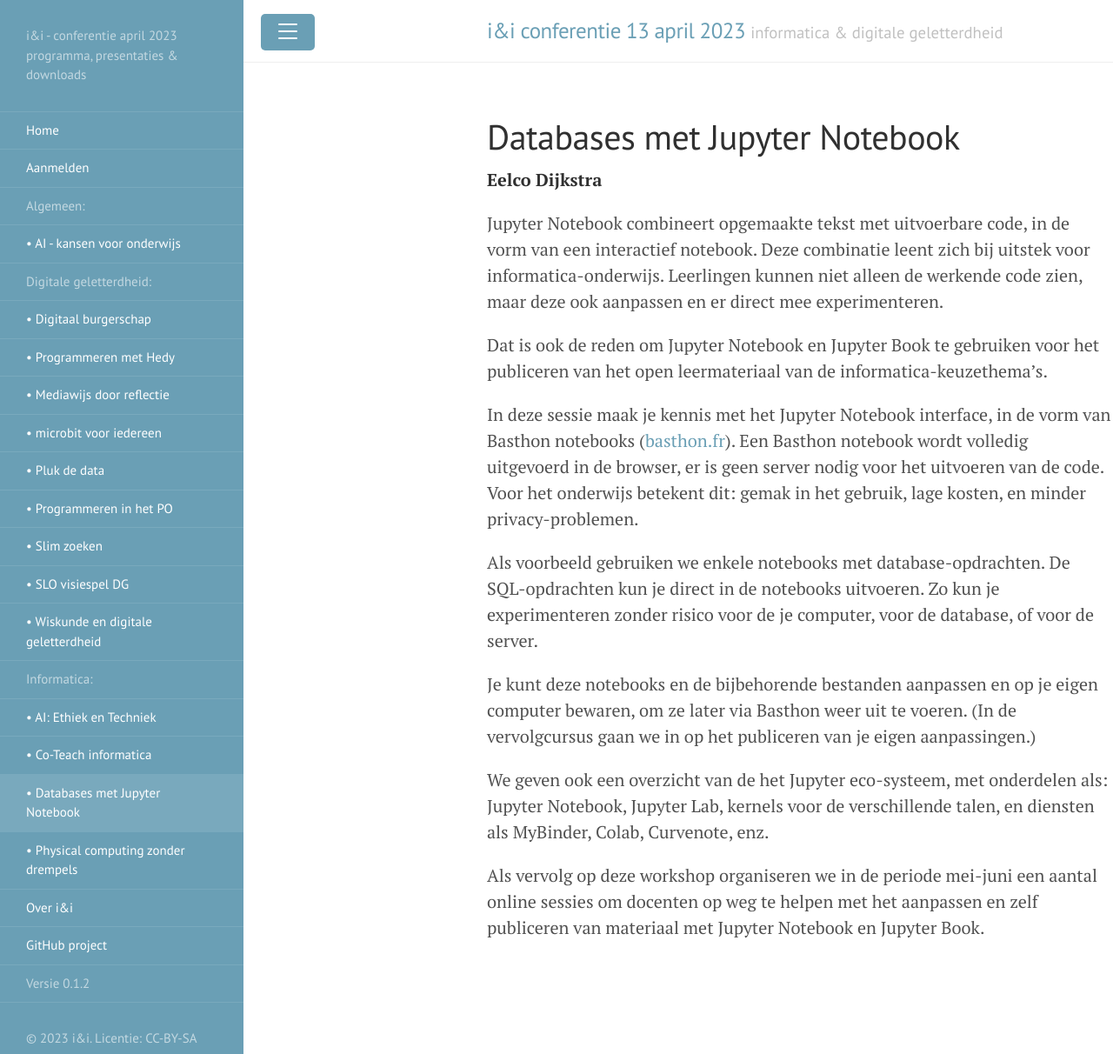
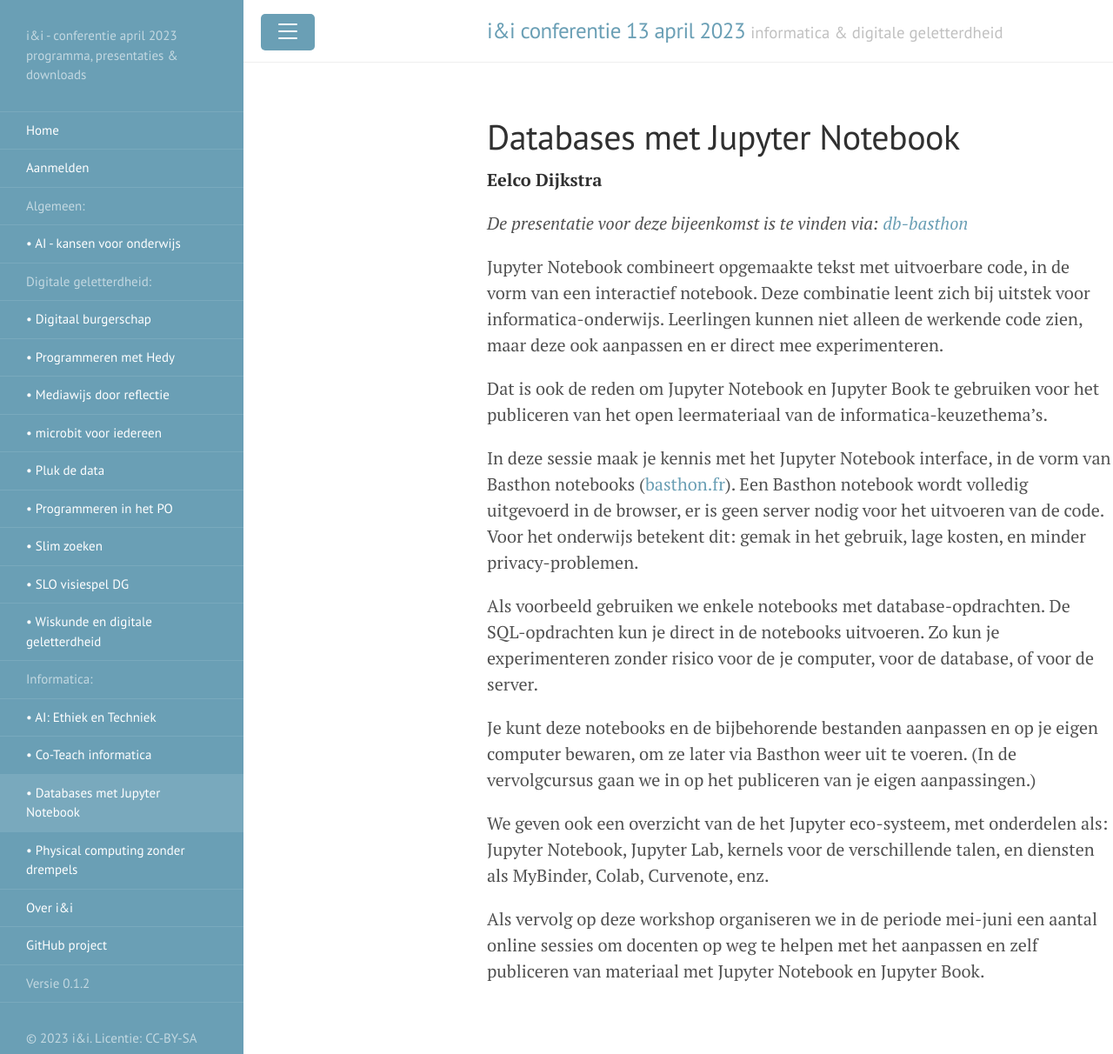
Before and after one commit to ieni/april2023, a Jekyll site: the page built from _informatica/jupyter-databases.md, in a window 1280 px wide and 1212 px high. Shown: the whole window at 87% size. Built offline with Jekyll 4.4.1, drawn with Linux system fonts in a browser that asks for light colours.

Commit message:
Update jupyter-databases.md

```diff
--- a/_informatica/jupyter-databases.md
+++ b/_informatica/jupyter-databases.md
@@ -4,6 +4,8 @@ title: Databases met Jupyter Notebook
 ---
 
 **Eelco Dijkstra**
+
+*De presentatie voor deze bijeenkomst is te vinden via: [db-basthon](https://eelcodijkstra.github.io/db-basthon/intro.html){:target="_blank"}*
 
 Jupyter Notebook combineert opgemaakte tekst met uitvoerbare code,
 in de vorm van een interactief notebook.
```
